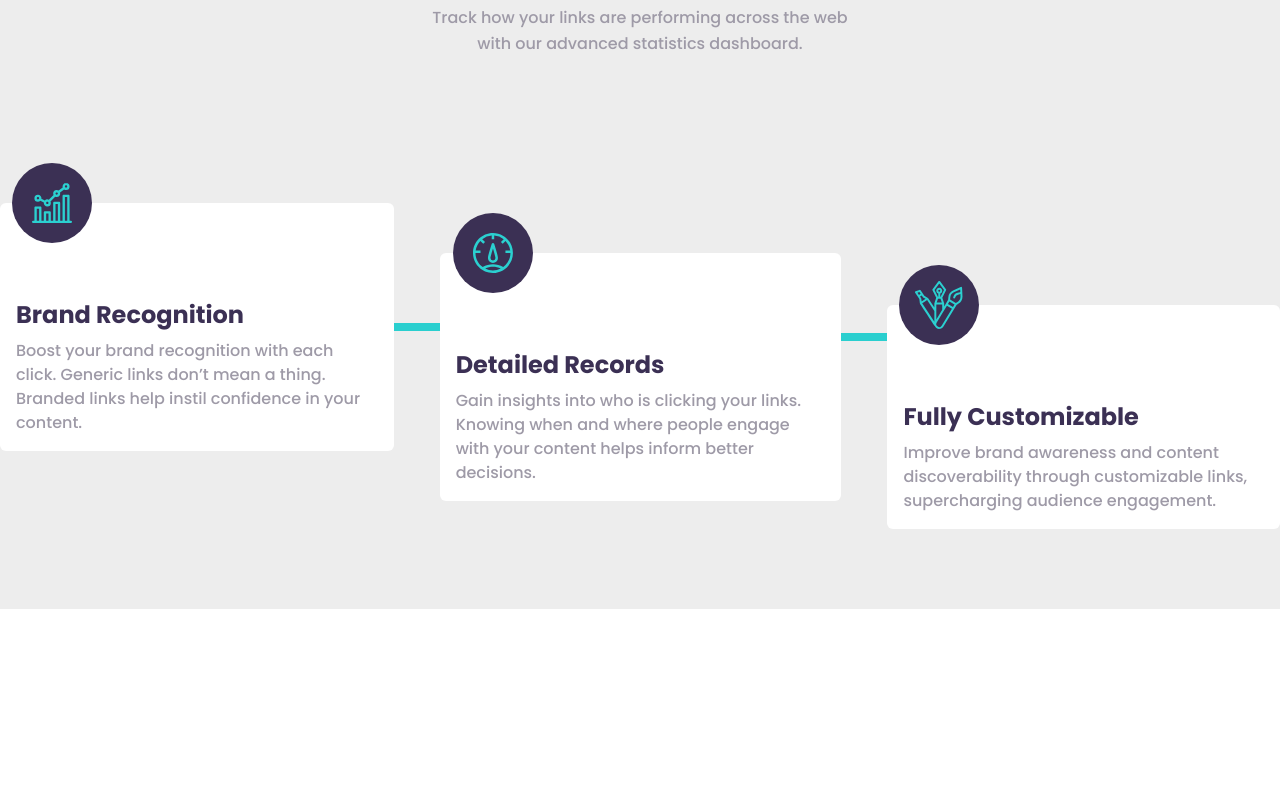
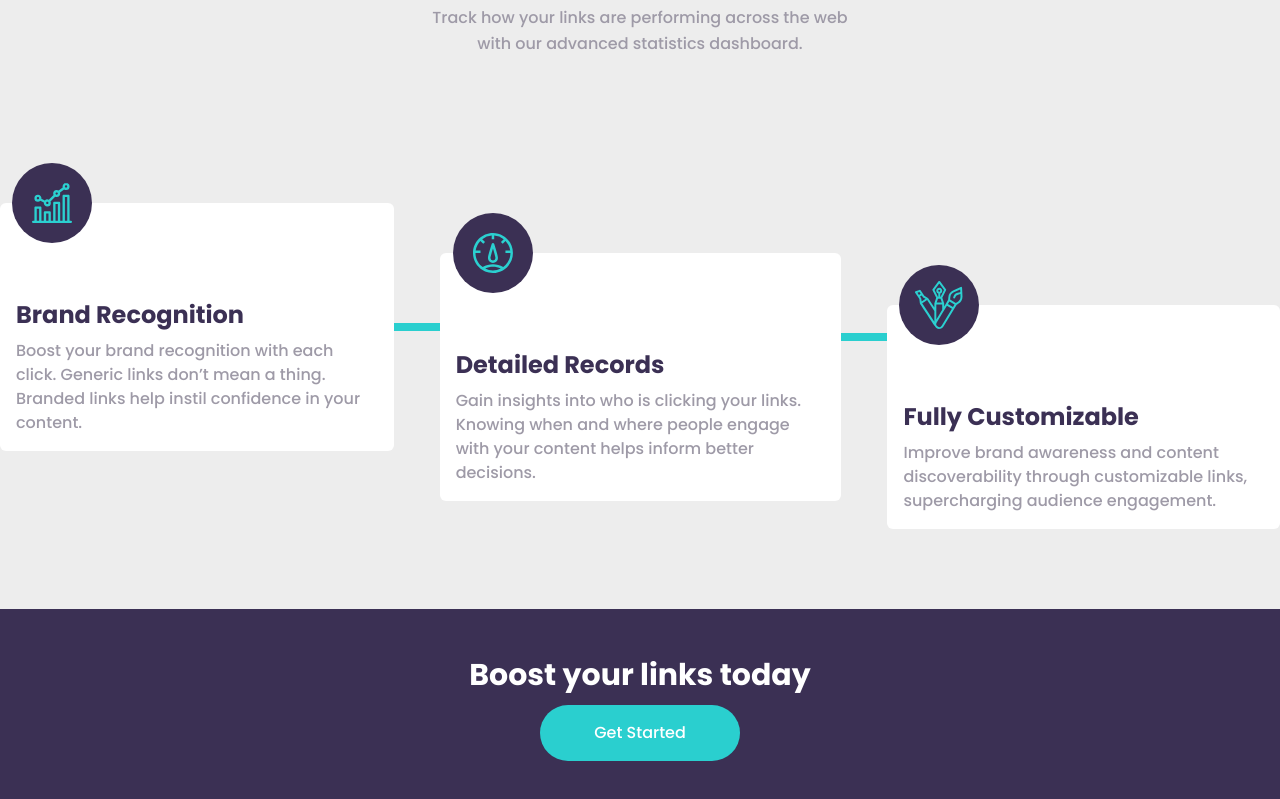
Before and after one commit to Joseph-web-create/Shortly, a React (Vite) app: page / in a window 1280 px wide. Shown: the part 891-1690 px from the top of the page. Before the commit the page ends 1500 px from the top, so only its background shows below. Built offline with nearby package versions, Linux system fonts and the light colour scheme.

Commit message:
Moving to footer

```diff
--- a/src/App.jsx
+++ b/src/App.jsx
@@ -1,4 +1,5 @@
-import Heading from "./components/heading";
+import BoostSection from "./components/BoostSection";
+import Heading from "./components/Heading";
 import Main from "./components/Main";
 import ShortenParent from "./components/ShortenParent";
 
@@ -8,6 +9,7 @@ function App() {
       <Heading />
       <Main />
       <ShortenParent />
+      <BoostSection />
     </>
   );
 }
--- /dev/null
+++ b/src/components/BoostSection.jsx
@@ -0,0 +1,22 @@
+import React from "react";
+
+const BoostSection = () => {
+  return (
+    <div className='bg-[url("/bg-boost-mobile.svg")] lg:bg-[url("/bg-boost-desktop.svg")] bg-no-repeat bg-cover bg-center bg-[var(--purple)] py-12'>
+      <div className="max-w-[1440px] mx-auto">
+        <div className="text-center text-white">
+          <p className="text-2xl lg:text-3xl font-bold">
+            Boost your links today
+          </p>
+          <div className="p-3">
+            <button className="bg-[var(--blue)]  px-5 py-4 rounded-full w-[200px]  hover:bg-[var(--blue1)]">
+              <a href="#">Get Started</a>
+            </button>
+          </div>
+        </div>
+      </div>
+    </div>
+  );
+};
+
+export default BoostSection;
--- a/src/components/ShortenUrl.jsx
+++ b/src/components/ShortenUrl.jsx
@@ -61,7 +61,11 @@ const ShortenUrl = () => {
   const handleCopy = (text, index) => {
     navigator.clipboard.writeText(text);
     setCopiedIndex(index);
-    // Hide "Copied!" after 2 seconds
+  };
+
+  const removeAllLinks = () => {
+    setLooping([]);
+    localStorage.clear();
   };
 
   return (
@@ -124,6 +128,14 @@ const ShortenUrl = () => {
           </div>
         </div>
       ))}
+      {whatAmloopingover?.length >= 10 && (
+        <button
+          className="bg-red-600 text-white p-4 mt-[-20px] rounded-md cursor-pointer"
+          onClick={removeAllLinks}
+        >
+          Delete ALL Links
+        </button>
+      )}
     </>
   );
 };
--- /dev/null
+++ b/src/components/footer.jsx
@@ -0,0 +1,23 @@
+import React from "react";
+
+const footer = () => {
+  const footerData = [
+    {
+      title: "Features",
+      links: ["Link Shortening", "Branded Links", "Analytics"],
+    },
+    {
+      title: "Resources",
+      links: ["Blog", "Developers", "Support"],
+    },
+    {
+      title: "Company",
+      links: ["About", "Our Team", "Careers", "Contact"],
+    },
+  ];
+  return <div className="">
+
+  </div>;
+};
+
+export default footer;
```
Also changed, not shown: bg-boost-desktop.svg (renamed from src/assets/images/bg-boost-desktop.svg), bg-boost-mobile.svg (renamed from src/assets/images/bg-boost-mobile.svg).
